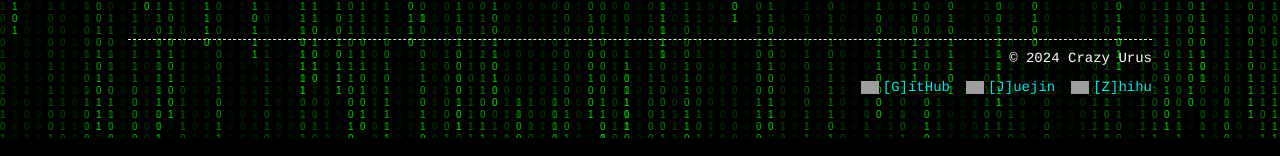
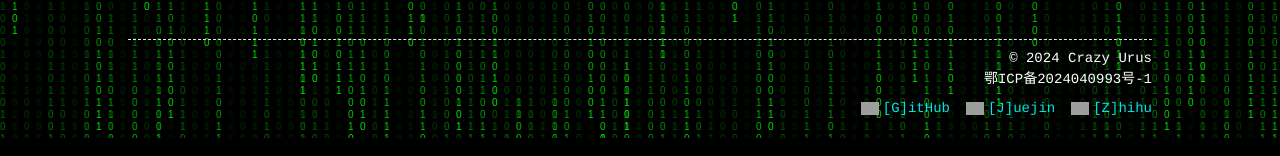
Before and after one commit to crazyurus/blog, a Next.js app: page / in a window 1280 px wide. Shown: the part 662-818 px from the top of the page. Built offline with nearby package versions, Linux system fonts and the light colour scheme; grey boxes are pictures that could not be loaded.

Commit message:
feat: 增加备案信息

```diff
--- a/src/layouts/Basic/footer.tsx
+++ b/src/layouts/Basic/footer.tsx
@@ -15,6 +15,11 @@
       <div>
         &copy; {year} {defaultTitle}
       </div>
+      <div>
+        <a href="https://beian.miit.gov.cn/" target="_blank" rel="noopener noreferrer">
+          鄂ICP备2024040993号-1
+        </a>
+      </div>
       <div className={styles.contact}>
         <Link url={`https://github.com/${GitHubUserName}`} title="GitHub" />
         <Link url={`https://juejin.cn/user/${JuejinUserID}`} title="Juejin" />
```
